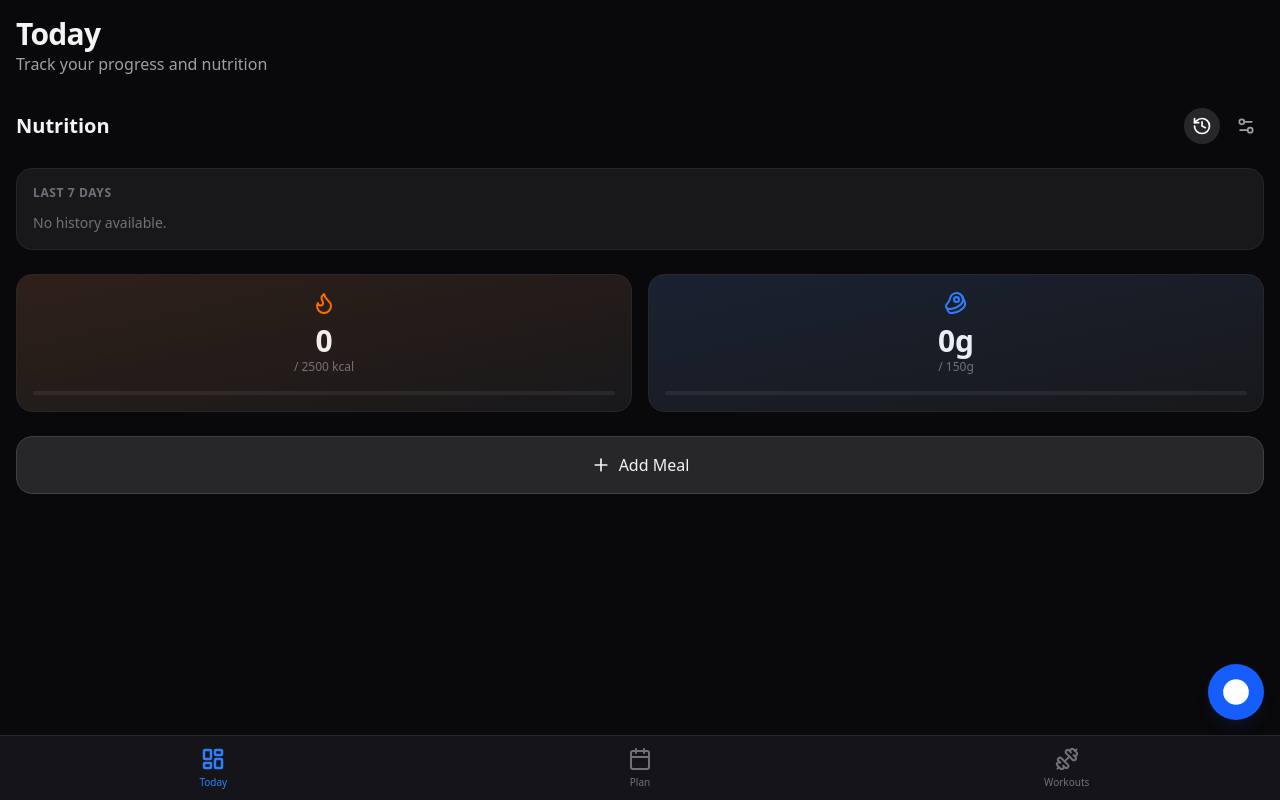
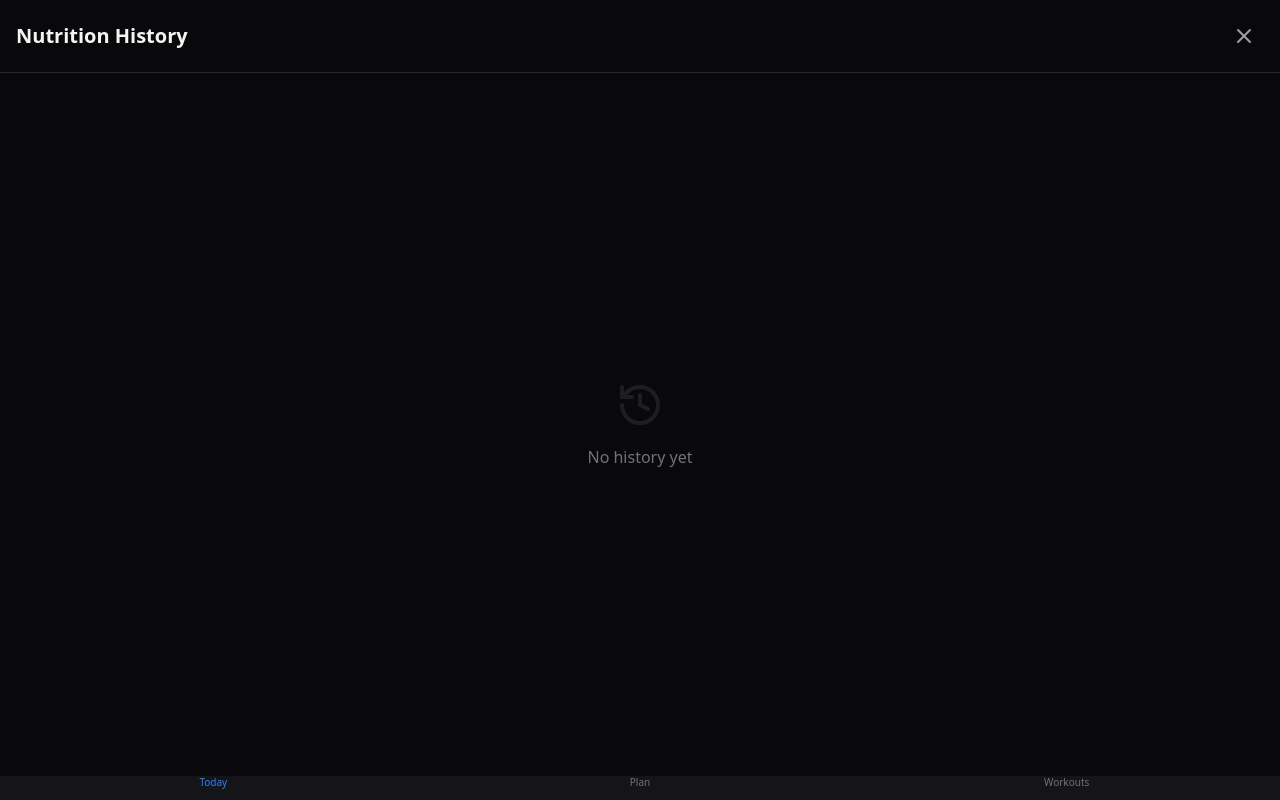
Before and after one commit to du0ks/fitness, a React app: page / in a window 1280 px wide. Both pictures are taken after a click on the button 1202 px from the left and 126 px from the top of the page. Built offline with nearby package versions, Linux system fonts and the light colour scheme; the HTML template or start-up script is replaced by a standard one.

Commit message:
feat: Introduce a dedicated nutrition history modal and configure the calendar to start weeks on Monday.

```diff
--- a/src/components/nutrition/NutritionDashboard.jsx
+++ b/src/components/nutrition/NutritionDashboard.jsx
@@ -1,6 +1,6 @@
 import { useState } from 'react';
 import { useNutrition } from '../../hooks/useNutrition';
-import { Plus, Flame, Beef, Settings2, History, ChevronDown, ChevronUp } from 'lucide-react';
+import { Plus, Flame, Beef, Settings2, History, ChevronDown, ChevronUp, X } from 'lucide-react';
 import clsx from 'clsx';
 import { motion, AnimatePresence } from 'framer-motion';
 import { format, parseISO } from 'date-fns';
@@ -15,17 +15,12 @@ export default function NutritionDashboard() {
     const calPercent = Math.min(100, (todayLog.calories / targets.targetCalories) * 100);
     const proPercent = Math.min(100, (todayLog.protein / targets.targetProtein) * 100);
 
-    // Sort logs by date descending
-    const sortedHistory = Object.entries(logs)
-        .sort((a, b) => new Date(b[0]) - new Date(a[0]))
-        .slice(0, 7); // Last 7 entries
-
     return (
         <div className="space-y-6">
             <div className="flex justify-between items-center">
                 <h2 className="text-xl font-bold">Nutrition</h2>
                 <div className="flex gap-2">
-                    <button onClick={() => setIsHistoryOpen(!isHistoryOpen)} className={clsx("p-2 rounded-full transition-colors", isHistoryOpen ? "bg-zinc-800 text-white" : "text-zinc-400")}>
+                    <button onClick={() => setIsHistoryOpen(true)} className="p-2 text-zinc-400 hover:text-white transition-colors">
                         <History size={20} />
                     </button>
                     <button onClick={() => setIsSettingsOpen(true)} className="p-2 text-zinc-400 hover:text-white">
@@ -36,26 +31,7 @@ export default function NutritionDashboard() {
 
             <AnimatePresence>
                 {isHistoryOpen && (
-                    <motion.div
-                        initial={{ height: 0, opacity: 0 }}
-                        animate={{ height: 'auto', opacity: 1 }}
-                        exit={{ height: 0, opacity: 0 }}
-                        className="overflow-hidden bg-zinc-900 rounded-2xl border border-zinc-800"
-                    >
-                        <div className="p-4 space-y-3">
-                            <h3 className="text-zinc-500 text-xs font-bold uppercase tracking-wider">Last 7 Days</h3>
-                            {sortedHistory.length === 0 && <p className="text-zinc-500 text-sm">No history available.</p>}
-                            {sortedHistory.map(([date, data]) => (
-                                <div key={date} className="flex justify-between items-center text-sm">
-                                    <span className="text-zinc-300">{format(parseISO(date), 'EEE, MMM d')}</span>
-                                    <div className="flex gap-4">
-                                        <span className="text-orange-400">{data.calories} kcal</span>
-                                        <span className="text-blue-400 w-12 text-right">{data.protein}g</span>
-                                    </div>
-                                </div>
-                            ))}
-                        </div>
-                    </motion.div>
+                    <HistoryModal logs={logs} onClose={() => setIsHistoryOpen(false)} />
                 )}
             </AnimatePresence>
 
@@ -115,6 +91,45 @@ export default function NutritionDashboard() {
                 onSave={updateTargets}
             />
         </div>
+    );
+}
+
+function HistoryModal({ logs, onClose }) {
+    // Sort logs by date descending
+    const sortedHistory = Object.entries(logs)
+        .sort((a, b) => new Date(b[0]) - new Date(a[0]));
+
+    return (
+        <motion.div
+            initial={{ opacity: 0 }} animate={{ opacity: 1 }} exit={{ opacity: 0 }}
+            className="fixed inset-0 z-50 bg-zinc-950 flex flex-col"
+        >
+            <div className="p-4 flex justify-between items-center border-b border-zinc-800 safe-top">
+                <h2 className="text-xl font-bold">Nutrition History</h2>
+                <button onClick={onClose} className="p-2 text-zinc-400 hover:text-white">
+                    <X size={24} />
+                </button>
+            </div>
+
+            <div className="flex-1 overflow-y-auto p-4 space-y-2">
+                {sortedHistory.length === 0 && (
+                    <div className="flex flex-col items-center justify-center h-full text-zinc-500">
+                        <History size={48} className="mb-4 opacity-20" />
+                        <p>No history yet</p>
+                    </div>
+                )}
+
+                {sortedHistory.map(([date, data]) => (
+                    <div key={date} className="bg-zinc-900/50 p-4 rounded-xl flex justify-between items-center border border-zinc-900">
+                        <span className="font-medium text-zinc-200">{format(parseISO(date), 'EEEE, MMM d, yyyy')}</span>
+                        <div className="flex gap-4 text-sm font-bold">
+                            <span className="text-orange-500">{data.calories} kcal</span>
+                            <span className="text-blue-500 w-12 text-right">{data.protein}g</span>
+                        </div>
+                    </div>
+                ))}
+            </div>
+        </motion.div>
     );
 }
 
--- a/src/components/planner/CalendarView.jsx
+++ b/src/components/planner/CalendarView.jsx
@@ -31,8 +31,9 @@ export default function CalendarView() {
 
     const monthStart = startOfMonth(currentDate);
     const monthEnd = endOfMonth(currentDate);
-    const calendarStart = startOfWeek(monthStart);
-    const calendarEnd = endOfWeek(monthEnd);
+    // weekStartsOn 1 means Monday
+    const calendarStart = startOfWeek(monthStart, { weekStartsOn: 1 });
+    const calendarEnd = endOfWeek(monthEnd, { weekStartsOn: 1 });
 
     const days = eachDayOfInterval({ start: calendarStart, end: calendarEnd });
 
@@ -60,14 +61,14 @@ export default function CalendarView() {
                 </div>
 
                 <div className="grid grid-cols-7 text-center mb-2">
-                    {['S', 'M', 'T', 'W', 'T', 'F', 'S'].map(d => (
+                    {['M', 'T', 'W', 'T', 'F', 'S', 'S'].map(d => (
                         <div key={d} className="text-zinc-500 text-xs font-bold">{d}</div>
                     ))}
                 </div>
 
                 <div className="grid grid-cols-7 gap-y-2">
                     {days.map(day => {
-                        const habits = getWorkoutsForDate(day); // Returns array [{ workoutId, color }, ...]
+                        const habits = getWorkoutsForDate(day);
                         const isCurrentMonth = isSameMonth(day, currentDate);
 
                         let style = {};
@@ -228,18 +229,26 @@ function ManageHabitModal({ isOpen, onClose, workouts, onAdd }) {
 
                                 {type === 'weekly' ? (
                                     <div className="flex justify-between">
-                                        {['S', 'M', 'T', 'W', 'T', 'F', 'S'].map((d, i) => (
+                                        {['M', 'T', 'W', 'T', 'F', 'S', 'S'].map((d, i) => {
+                                            // map visual index to date-fns getDay index (0=Sun, 1=Mon...)
+                                            // visual: 0=Mon, 1=Tue... 6=Sun
+                                            // date-fns: 0=Sun, 1=Mon...
+                                            // so visual 0 -> 1, visual 6 -> 0
+                                            const dayIndex = i === 6 ? 0 : i + 1;
+
+                                            return (
                                                 <button
                                                     key={i}
-                                                onClick={() => toggleDay(i)}
+                                                    onClick={() => toggleDay(dayIndex)}
                                                     className={clsx(
                                                         "w-8 h-8 rounded-full flex items-center justify-center text-xs font-bold transition-colors",
-                                                    selectedDays.includes(i) ? "bg-blue-600 text-white" : "bg-zinc-800 text-zinc-400"
+                                                        selectedDays.includes(dayIndex) ? "bg-blue-600 text-white" : "bg-zinc-800 text-zinc-400"
                                                     )}
                                                 >
                                                     {d}
                                                 </button>
-                                        ))}
+                                            )
+                                        })}
                                     </div>
                                 ) : (
                                     <div>
```
Lines whose indentation alone changed are shown as unchanged.
